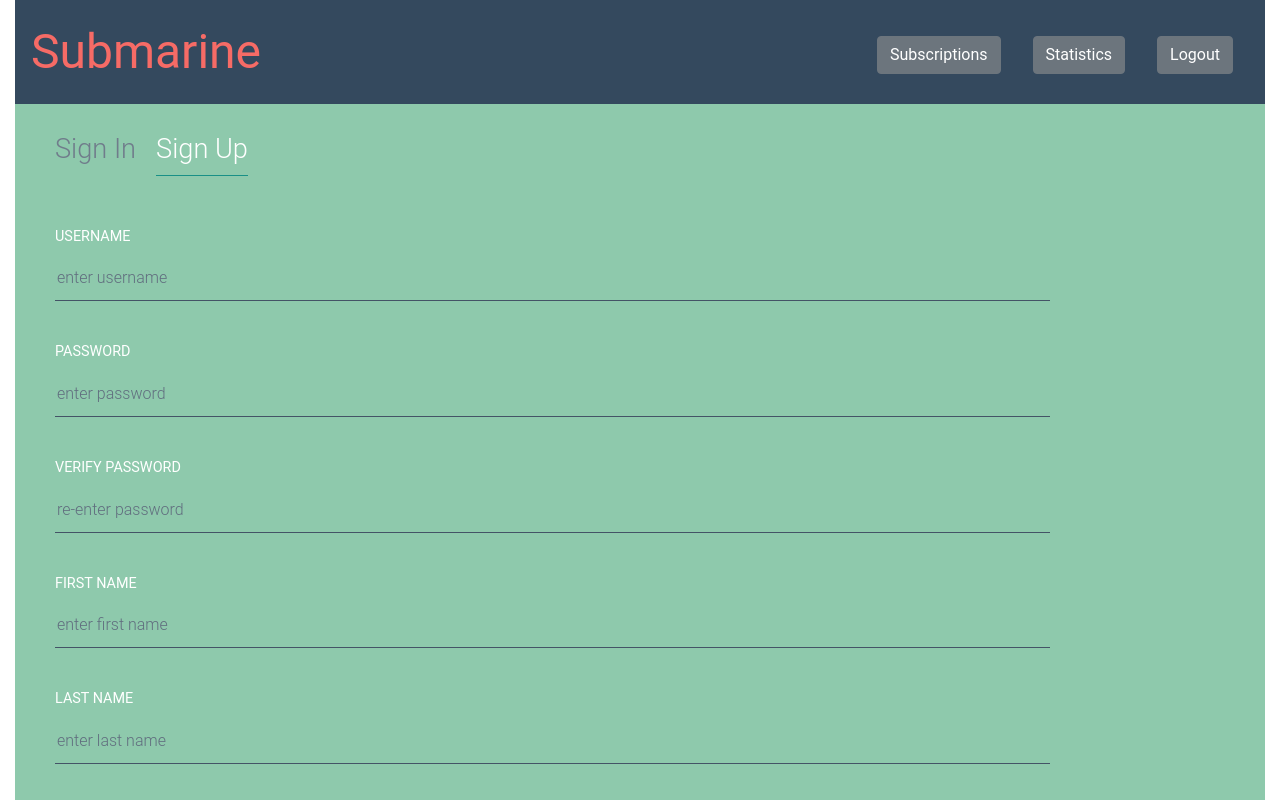
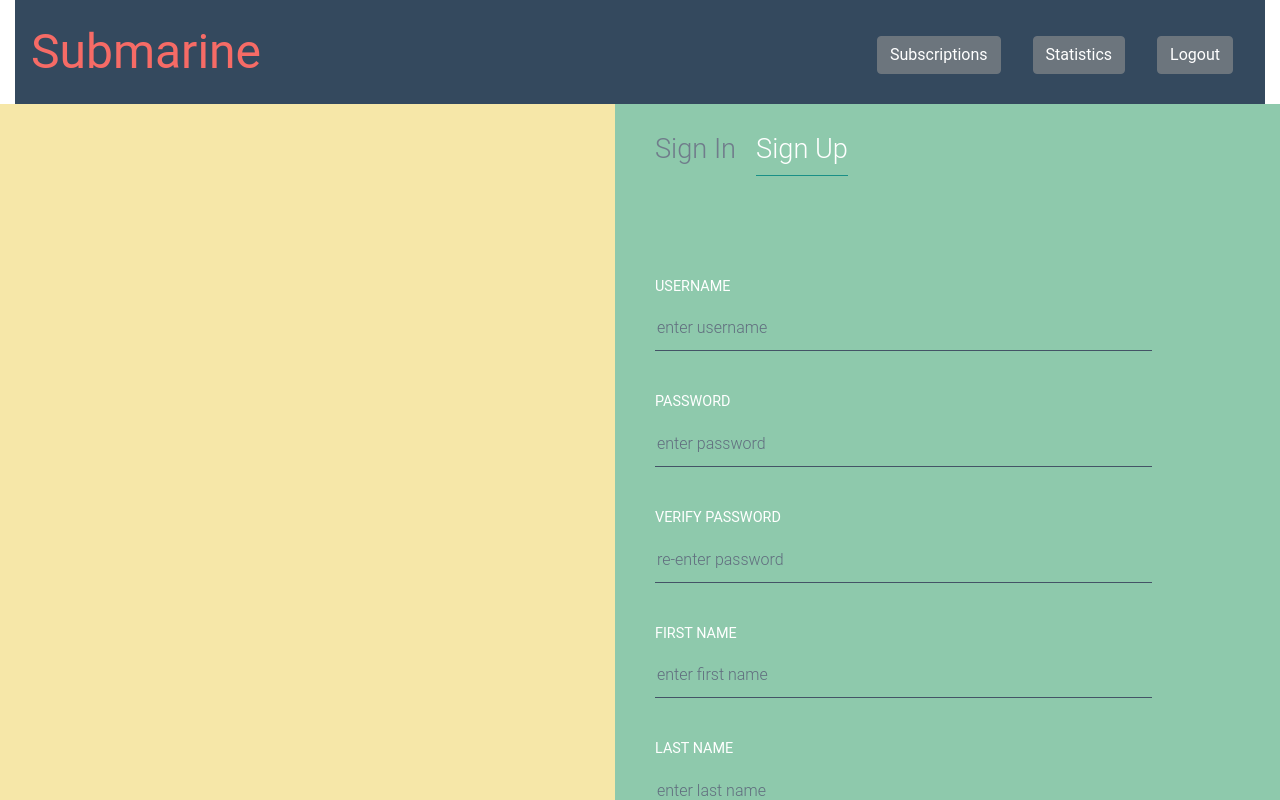
Before and after one commit to HillNathan/subscription-tracker, a React (Create React App) app in the folder client/: page /sign-up in a window 1280 px wide. Shown: the top 800 px of the page. Built offline with nearby package versions, Linux system fonts and the light colour scheme; no server answers.

Commit message:
sign up page migrated to bootstrap

```diff
--- a/client/src/pages/SignUp.js
+++ b/client/src/pages/SignUp.js
@@ -60,12 +60,20 @@ class SignUp extends Component {
   render () {
     return (
       <div className="App">
-        <div className="App__Aside"></div>
-          <div className="App__Form">
+        <div className="row sign-in-header">
+
+        <div className="col-sm App__Aside"></div>
+          <div className="col-sm App__Form">
 
             <div className="FormTitle">
               <a href="/" className="FormTitle__Link">Sign In</a><a href="/sign-up" className="FormTitle__Link FormTitle__Link--Active">Sign Up</a>
             </div>
+          </div>
+        </div>
+
+        <div className="row input-fields">
+          <div className="col-sm App__Aside"></div>
+          <div className="col-sm App__Form">
 
             <div className="FormCenter">
           <form className="Formfields" onChange={this.handleChange}>
@@ -113,6 +121,7 @@ class SignUp extends Component {
         </div>
         </div>
       </div>
+      </div>
     );
   }
 }
```
